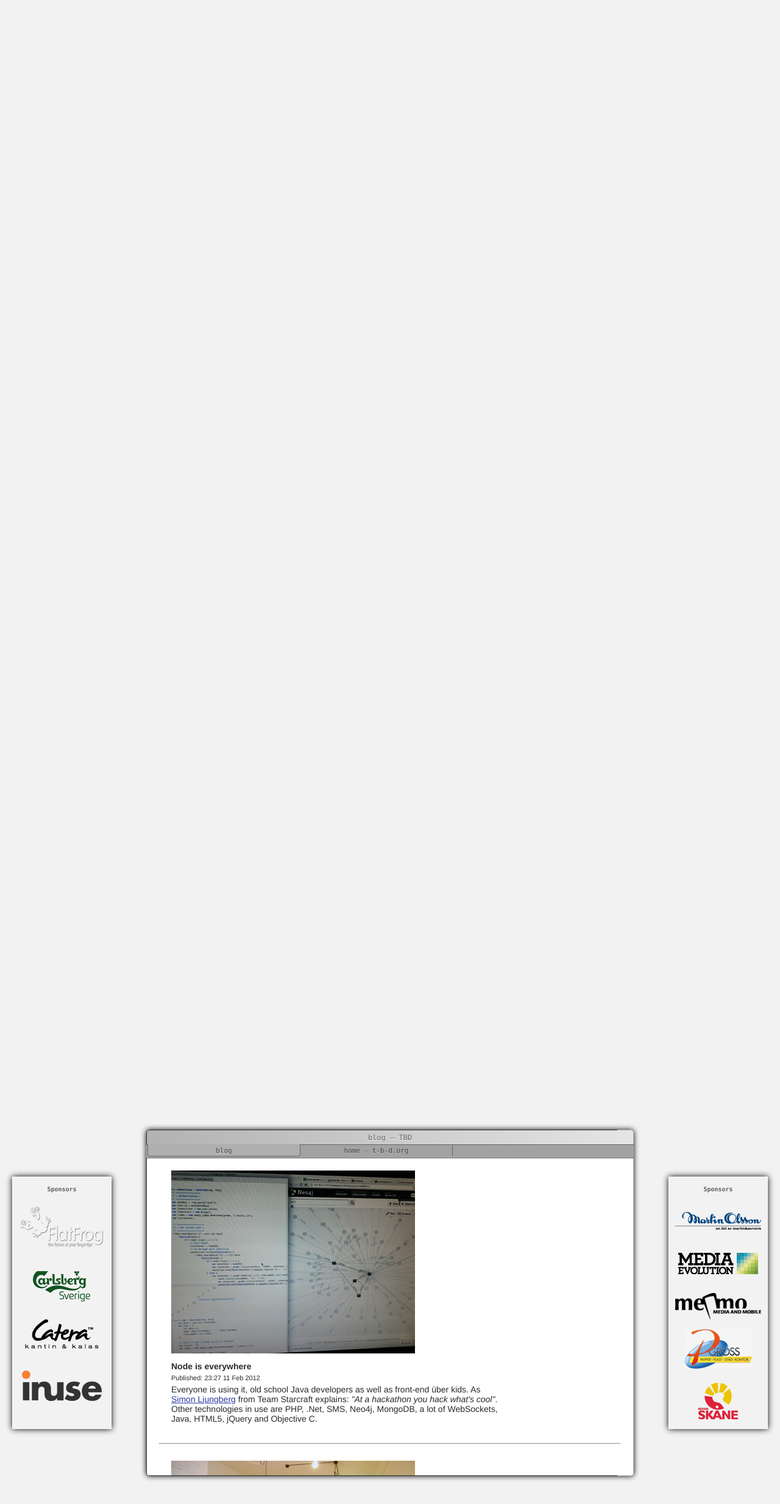
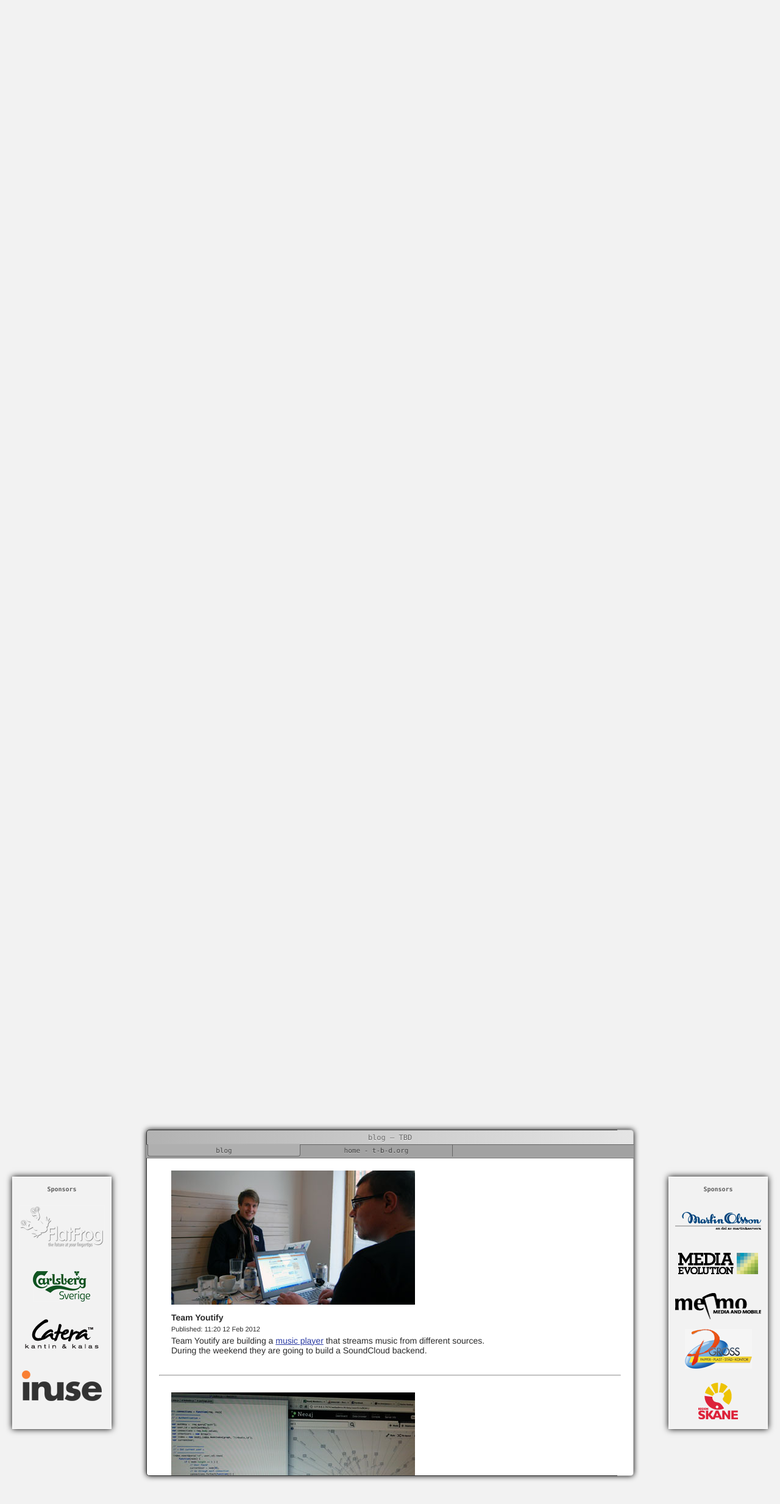
Before and after one commit to T-B-D/t-b-d.github.com, a Jekyll site: the page built from index.html, in a window 1280 px wide. Shown: the top 2467 px of the page at 61% size. Built offline with Jekyll 4.4.1, drawn with Linux system fonts in a browser that asks for light colours; nearby versions of some CDN libraries.

Commit message:
team youtify

```diff
--- a/_layouts/default.html
+++ b/_layouts/default.html
@@ -51,10 +51,17 @@
                     <!-- Add pr3 to get webkit scroll bar padding correct, can't be used in moz -->
                         <div class="bb blog oys h500 br0044 pa20 c3 pt0">
                             <article class="bb pa20">
+                                <img class="" src="/images/blog-youtify.jpg">
+                                <h2 class="mt10">Team Youtify</h2>
+                                <p class="p3">Published: 11:20 12 Feb 2012</p>
+                                <p>Team Youtify are building a <a href="http://www.youtify.com/">music player</a> that streams music from different sources. During the weekend they are going to build a SoundCloud backend.</p>
+                            </article>
+                            <hr>
+                            <article class="bb pa20">
                                 <img class="" src="/images/blog-neo4j.jpg">
                                 <h2 class="mt10">Node is everywhere</h2>
                                 <p class="p3">Published: 23:27 11 Feb 2012</p>
-                                <p>Everyone is using it, old school Java developers as well as front-end über kids. As <a href="http://iamsim.me/">Simon Ljungberg</a> from Team Starcraft explains: <cite>"At a hackathon you hack what's cool"</cite>. Other technologies in use are PHP, .Net, SMS, Neo4j, MongoDB, a lot of WebSockets, Java, HTML5, jQuery and Objective C.</p>
+                                <p>Everyone is using it, old school Java developers as well as front-end über kids. As <a href="http://iamsim.me/">Simon Ljungberg</a> from Team Starcraft explains: <cite>"At a hackathon you hack what's cool"</cite>. Other technologies in use are PHP, .Net, SMS, Neo4j, MongoDB, a lot of WebSockets, PhoneGap, HTML5, jQuery and Objective C.</p>
                             </article>
                             <hr>
                             <article class="bb pa20">
```
Also changed, not shown: images/blog-youtify.jpg (added).
